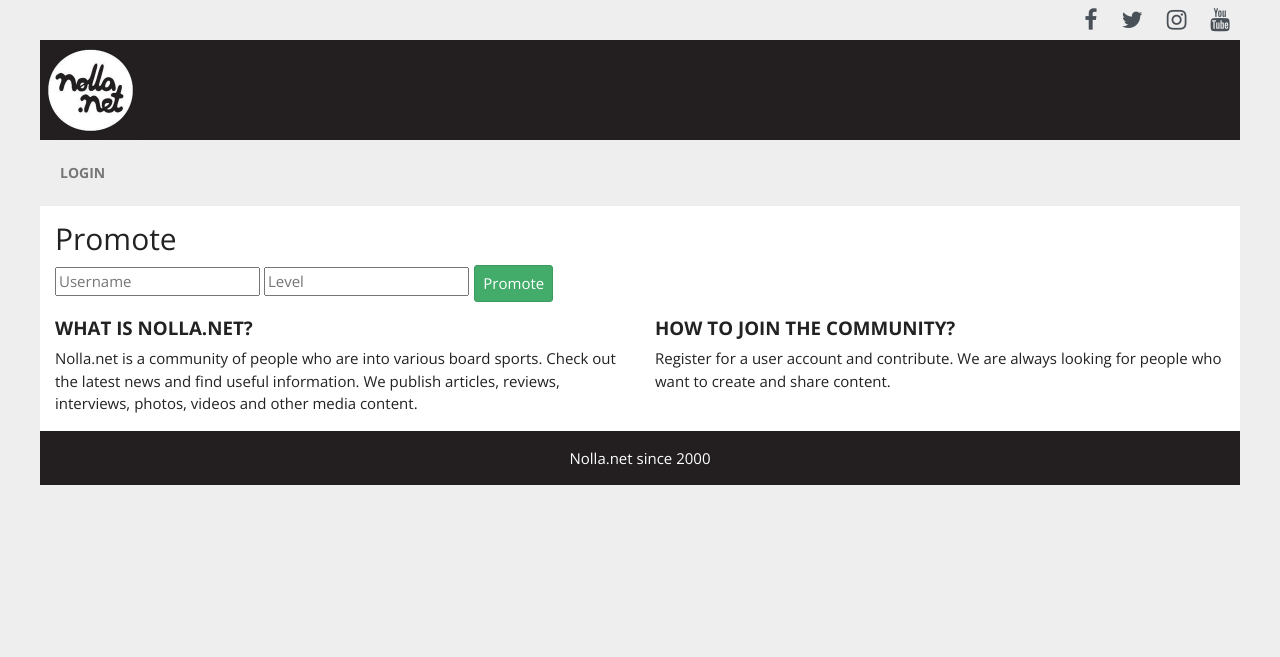
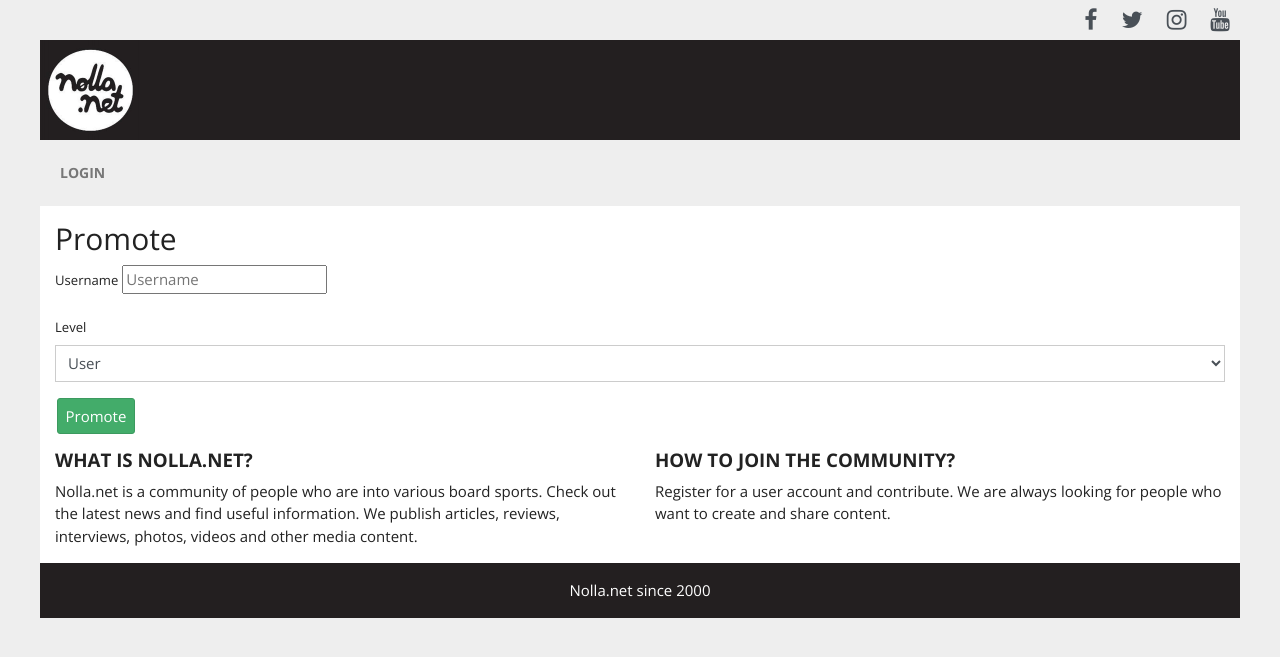
Before and after one commit to jounile/nollanet, a Flask app: template app/templates/auth/promote.html in a window 1280 px wide. Shown: the top 657 px of the page. Run offline with Flask 2, Linux system fonts and the light colour scheme; the template is opened without the code that fills it, so the values that code supplies are empty; parts of the project's set-up code (start-up, migrations or seed data) failed here and were passed over; some libraries are stand-ins or nearby versions.

Commit message:
Dropdown for promote selection

```diff
--- a/app/templates/auth/promote.html
+++ b/app/templates/auth/promote.html
@@ -6,8 +6,20 @@
     <h2>Promote</h2>
 
     <form action="{{ url_for('auth.promote') }}" method="POST">
-        <input type="username" name="username" placeholder="Username">
-        <input type="level" name="level" placeholder="Level">
+
+        <div class="form-group">
+            <label for="username">Username</label>
+            <input type="username" name="username" placeholder="Username">
+        </div>
+
+        <div class="form-group">
+            <label for="level">Level</label>
+            <select name="level" class="form-control">
+                <option value="0">User</option>
+                <option value="1">Admin</option>
+            </select>
+        </div>
+
         <button type="submit" class="btn btn-success">Promote</button>
     </form>
 
```
